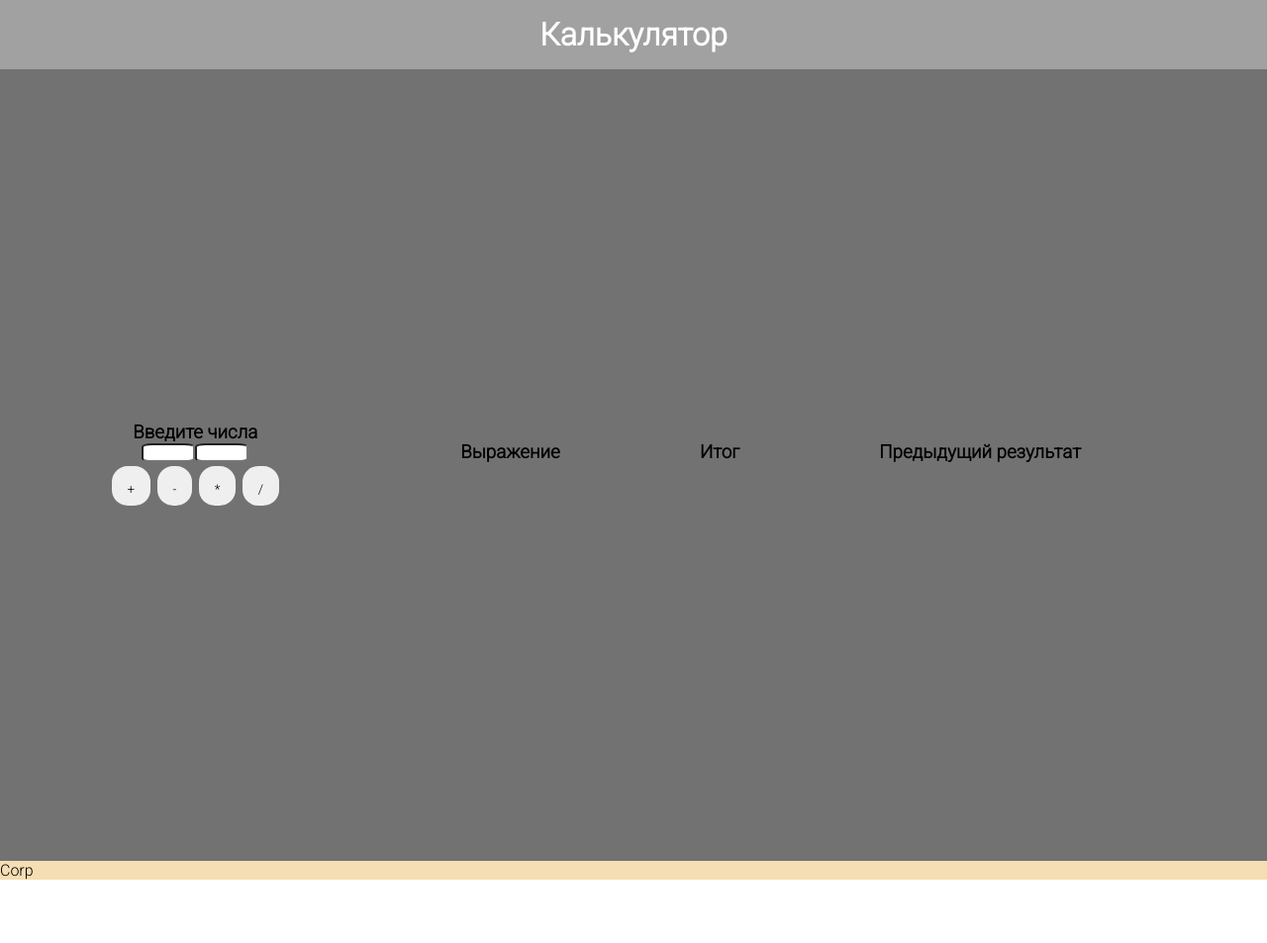
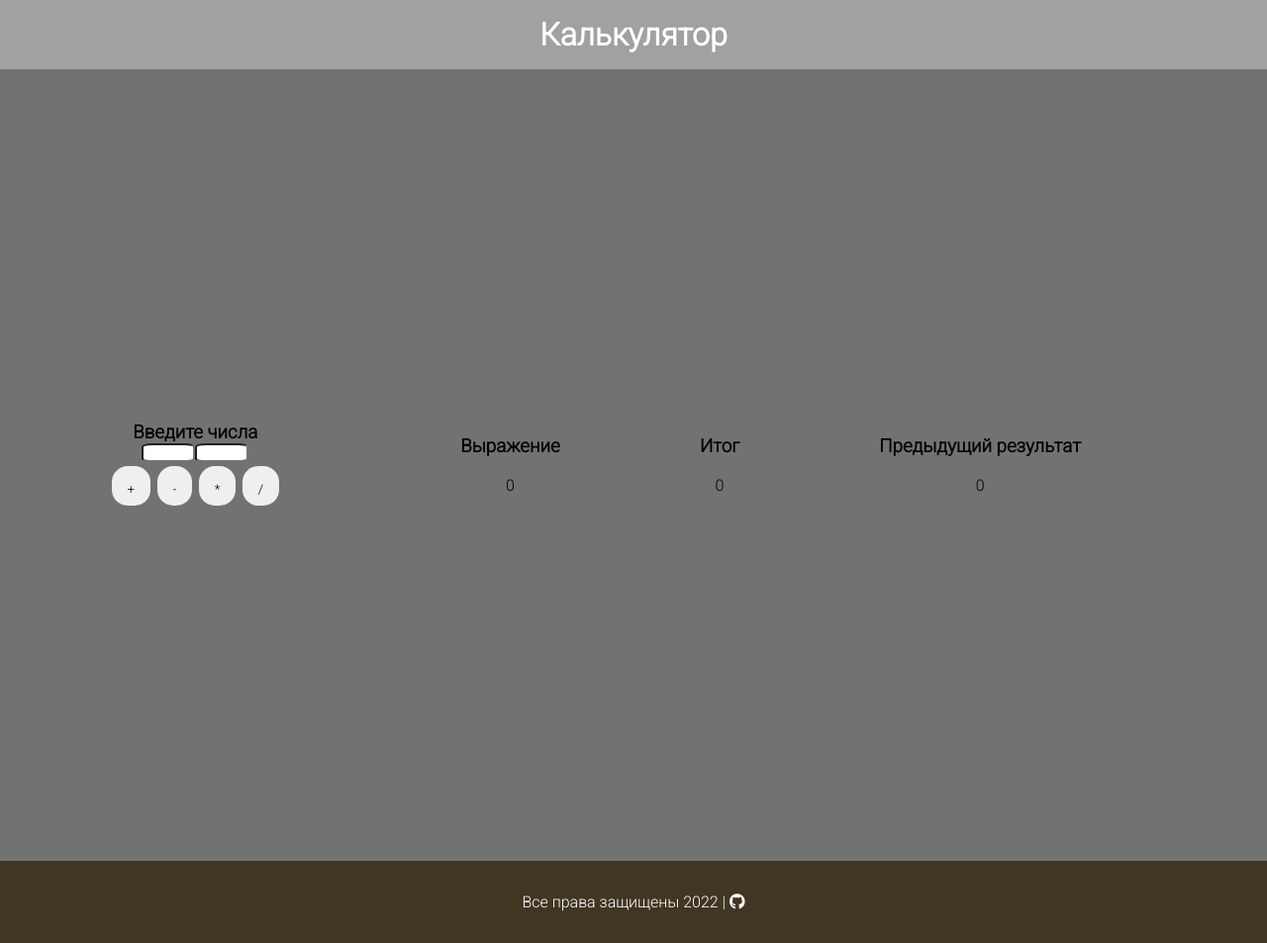
Before and after one commit to AxpPlt/myproject, a plain HTML site: page index.html in a window 1280 px wide. Shown: the whole page at 99% size. Before the commit the page ends 889 px from the top, so only its background shows below. Drawn offline with Linux system fonts and the light colour scheme.

Commit message:
add git url in footer

```diff
--- a/assets/script/view.js
+++ b/assets/script/view.js
@@ -17,3 +17,4 @@ function outputResult(currentResult, processUser, prevResultUser) {
 	process.textContent = processUser;
 	prevResultUserView.textContent = prevResultUser;
 }
+outputResult(0, 0, 0);
--- a/index.html
+++ b/index.html
@@ -44,8 +44,16 @@
 				</div>
 			</div>
 		</main>
-		<footer>Corp</footer>
+		<footer>
+			<p>
+				Все права защищены 2022 |
+				<a href="https://github.com/AxpPlt/myproject" target="_blank"
+					><i class="fab fa-github"></i
+				></a>
+			</p>
+		</footer>
 		<script src="./assets/script/view.js"></script>
 		<script src="./assets/script/modal.js"></script>
+		<script src="https://kit.fontawesome.com/14977e6ac9.js" crossorigin="anonymous"></script>
 	</body>
 </html>
--- a/styles/style.css
+++ b/styles/style.css
@@ -80,5 +80,14 @@ input {
 }
 footer {
 	display: flex;
-	background-color: wheat;
+	background-color: #413622;
+	color: white;
+	padding: 2rem;
+	justify-content: center;
 }
+footer > p > a > i {
+	color: white;
+}
+footer > p > a > i:active {
+	color: rgb(163, 163, 163);
+}
```
